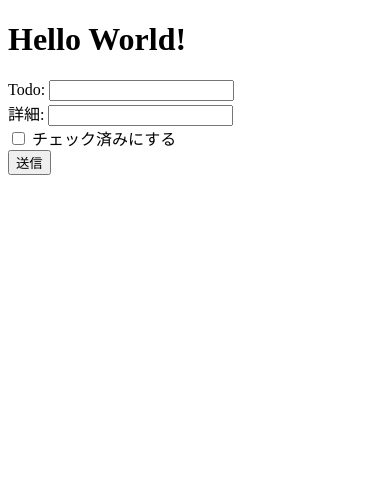
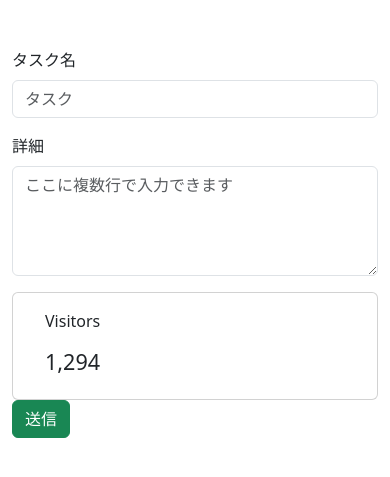
Before and after one commit to popolocrois123/flask_todo_app, a Flask app: page / in a window 390 px wide. Shown: the top 477 px of the page. Run offline with Flask 3, Linux system fonts and the light colour scheme.

Commit message:
add html

```diff
--- a/templates/index.html
+++ b/templates/index.html
@@ -1,21 +1,54 @@
 <!DOCTYPE html>
-<html lang="en">
+<html lang="ja">
 <head>
-    <meta charset="UTF-8">
-    <meta name="viewport" content="width=device-width, initial-scale=1.0">
-    <title>NeuralNine Todo App</title>
+  <meta charset="UTF-8">
+  <title>Bootstrap Simple Form</title>
+
+  <!-- Bootstrap CSS（これだけでOK） -->
+  <link href="https://cdn.jsdelivr.net/npm/bootstrap@5.3.2/dist/css/bootstrap.min.css" rel="stylesheet">
 </head>
 <body>
-    <h1>Hello World!</h1>
 
+  <div class="container mt-5">
+    <form action="/submit" method="POST">
+      <div class="mb-3">
+        <label class="form-label">タスク名</label>
+        <input type="text" name="username" class="form-control" placeholder="タスク">
 
-    <form method="POST" action="{{ url_for('add') }}">
-        {{ form.hidden_tag() }} <!-- CSRFトークン -->
-        {{ form.todo.label }}: {{ form.todo()}}<br>
-        {{ form.todo_detale.label}}: {{ form.todo_detale() }}<br>
-        {{ form.check_box() }} チェック済みにする<br>
-        {{ form.submit() }}
+      </div>
+
+      <div class="mb-3">
+        <label class="form-label">詳細</label>
+        <textarea
+          name="detail"
+          class="form-control"
+          rows="4"
+          placeholder="ここに複数行で入力できます"></textarea>
+      </div>
+
+      <div class="col-sm-6 col-md-3">
+                <div class="card card-stats card-round">
+                  <div class="card-body">
+                    <div class="row align-items-center">
+                      <div class="col-icon">
+                        <div class="icon-big text-center icon-primary bubble-shadow-small">
+                          <i class="fas fa-users"></i>
+                        </div>
+                      </div>
+                      <div class="col col-stats ms-3 ms-sm-0">
+                        <div class="numbers">
+                          <p class="card-category">Visitors</p>
+                          <h4 class="card-title">1,294</h4>
+                        </div>
+                      </div>
+                    </div>
+                  </div>
+                </div>
+              </div>
+
+      <button type="submit" class="btn btn-success">送信</button>
     </form>
+  </div>
 
 </body>
 </html>
```
Also changed, not shown: templates/index_bk.html (added, +21 -0 lines), templates/simple_form.html (added, +19 -0 lines).
